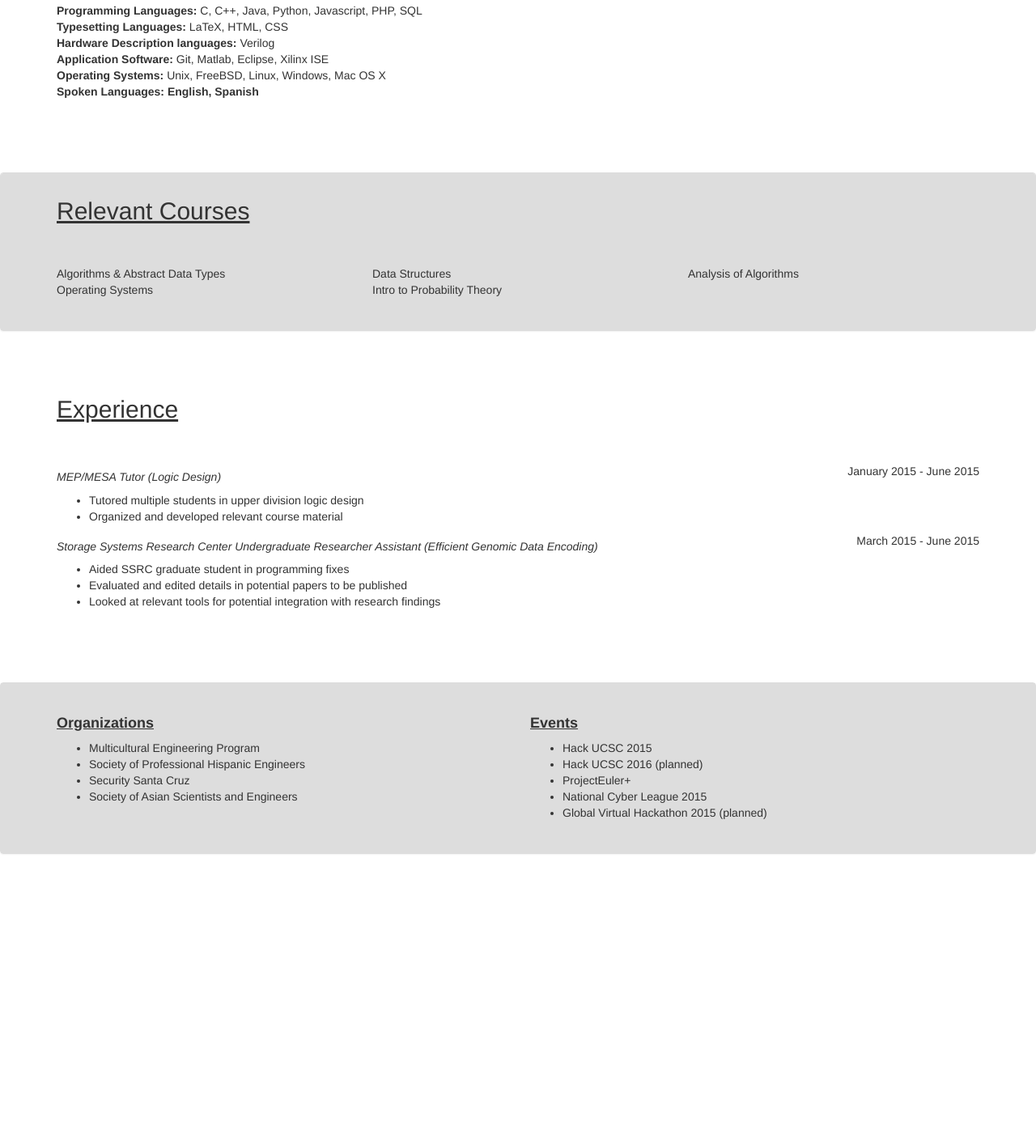
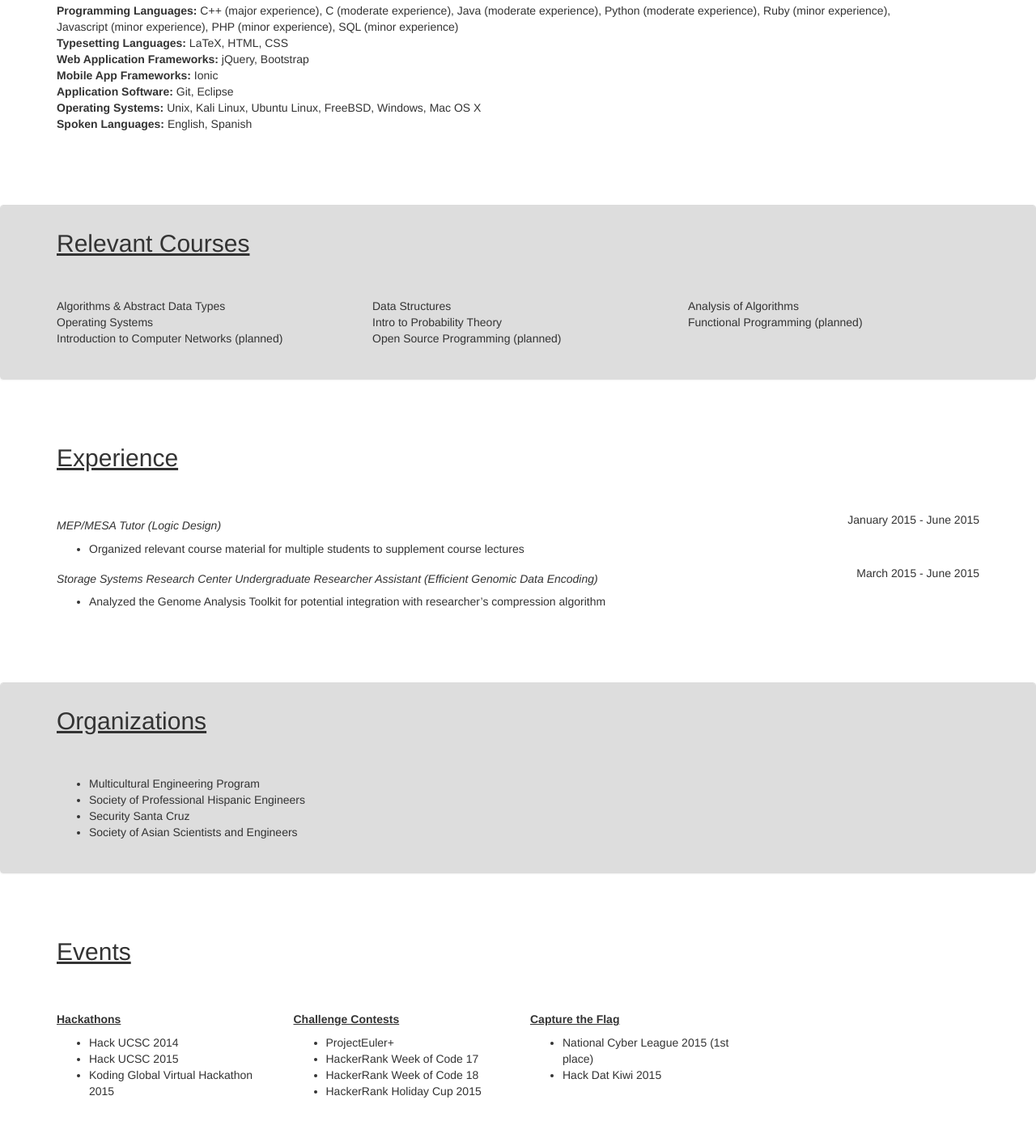
Before and after one commit to DavidDDavidson/UCSC-Personal-Website, a plain HTML site: page Code/resume.html in a window 1280 px wide. Shown: the part 463-1864 px from the top of the page at 81% size. Before the commit the page ends 1568 px from the top, so only its background shows below. Drawn offline with nearby package versions, Linux system fonts and the light colour scheme.

Commit message:
Updated Resume

```diff
--- a/Code/index.css
+++ b/Code/index.css
@@ -1,6 +1,6 @@
 /* Jumbotron */
 .jumbotron{
-  background-image: url(Files/Dew.jpg);
+  background-image: url(Files/CPU.jpg);
   background-size: cover;
   color: white;
   margin-bottom: 0px;
--- a/Code/resume.html
+++ b/Code/resume.html
@@ -44,13 +44,13 @@
                 <h3><b>University of California: Santa Cruz</b></h3>
                 <p align="left">
                   <i>Bachelor of Science in Computer Science</i><br>
-                  <i>Minor in Computer Engineering</i><br>
+                  <i>Bachelor of Arts in Network and Digital Technology</i><br>
                 </p>
               </div>
 
               <div class = "col-md-6 col-sm-6 col-xs-6">
                 <p align="right">
-                  <i>Expected Graduation - June 2016</i>
+                  <i>Expected Graduation - June 2017</i>
                 </p>
               </div>
             </div>
@@ -75,12 +75,14 @@
             <div class="row">
               <div class = "col-md-12 col-sm-12 col-xs-12">
                 <p align="left">
-                  <b>Programming Languages:</b> C, C++, Java, Python, Javascript, PHP, SQL<br>
+                  <b>Programming Languages:</b> C++ (major experience), C (moderate experience), Java (moderate experience), Python (moderate experience), Ruby (minor experience),<br>
+                  Javascript (minor experience), PHP (minor experience), SQL (minor experience)<br>
                   <b>Typesetting Languages:</b> LaTeX, HTML, CSS<br>
-                  <b>Hardware Description languages:</b> Verilog<br>
-                  <b>Application Software:</b> Git, Matlab, Eclipse, Xilinx ISE<br>
-                  <b>Operating Systems:</b> Unix, FreeBSD, Linux, Windows, Mac OS X<br>
-                  <b>Spoken Languages: English, Spanish</b>
+                  <b>Web Application Frameworks:</b> jQuery, Bootstrap<br>
+                  <b>Mobile App Frameworks:</b> Ionic<br>
+                  <b>Application Software:</b> Git, Eclipse<br>
+                  <b>Operating Systems:</b> Unix, Kali Linux, Ubuntu Linux, FreeBSD, Windows, Mac OS X<br>
+                  <b>Spoken Languages:</b> English, Spanish
                 </p>
               </div>
             </div>
@@ -106,18 +108,21 @@
               <div class = "col-md-4 col-sm-4 col-xs-4">
                 <p align="left">
                   Algorithms & Abstract Data Types<br>
-                  Operating Systems
+                  Operating Systems<br>
+                  Introduction to Computer Networks (planned)
                 </p>
               </div>
               <div class = "col-md-4 col-sm-4 col-xs-4">
                 <p align="left">
                   Data Structures<br>
-                  Intro to Probability Theory
+                  Intro to Probability Theory<br>
+                  Open Source Programming (planned)
                 </p>
               </div>
               <div class = "col-md-4 col-sm-4 col-xs-4">
                 <p align="left">
-                  Analysis of Algorithms
+                  Analysis of Algorithms<br>
+                  Functional Programming (planned)
                 </p>
               </div>
             </div>
@@ -144,12 +149,7 @@
               <div class = "col-md-8 col-sm-8 col-xs-8">
                 <h5><i>MEP/MESA Tutor (Logic Design)</i></h3>
                 <ul>
-                  <li>
-                    Tutored multiple students in upper division logic design
-                  </li>
-                  <li>
-                    Organized and developed relevant course material
-                  </li>
+                  <li>Organized relevant course material for multiple students to supplement course lectures</li>
                 </ul>
               </div>
               <div class = "col-md-4 col-sm-4 col-xs-4">
@@ -163,15 +163,7 @@
               <div class = "col-md-8 col-sm-8 col-xs-8">
                 <h5><i>Storage Systems Research Center Undergraduate Researcher Assistant (Efficient Genomic Data Encoding)</i></h3>
                 <ul>
-                  <li>
-                    Aided SSRC graduate student in programming fixes
-                  </li>
-                  <li>
-                    Evaluated and edited details in potential papers to be published
-                  </li>
-                  <li>
-                    Looked at relevant tools for potential integration with research findings
-                  </li>
+                  <li>Analyzed the Genome Analysis Toolkit for potential integration with researcher’s compression algorithm</li>
                 </ul>
               </div>
               <div class = "col-md-4 col-sm-4 col-xs-4">
@@ -187,26 +179,24 @@
 
     <div class="grey-panel">
       <div class="panel panel-default">
+        <div class="panel-heading">
+          <div class="container">
+            <div class="row">
+              <div class = "col-md-12 col-sm-12 col-xs-12">
+                <h2><u>Organizations</u></h2>
+              </div>
+            </div>
+          </div>
+        </div>
         <div class="panel-body">
           <div class="container">
             <div class="row">
               <div class = "col-md-6 col-sm-6 col-xs-6">
-                <h4><b><u>Organizations</u></b></h4>
                 <ul>
                   <li>Multicultural Engineering Program</li>
                   <li>Society of Professional Hispanic Engineers</li>
                   <li>Security Santa Cruz</li>
                   <li>Society of Asian Scientists and Engineers</li>
-                </ul>
-              </div>
-              <div class = "col-md-6 col-sm-6 col-xs-6">
-                <h4><b><u>Events</u></b></h4>
-                <ul>
-                  <li>Hack UCSC 2015</li>
-                  <li>Hack UCSC 2016 (planned)</li>
-                  <li>ProjectEuler+</li>
-                  <li>National Cyber League 2015</li>
-                  <li>Global Virtual Hackathon 2015 (planned)</li>
                 </ul>
               </div>
             </div>
@@ -215,5 +205,51 @@
       </div>
     </div>
 
+
+    <div class="white-panel">
+      <div class="panel panel-default">
+        <div class="panel-heading">
+          <div class="container">
+            <div class="row">
+              <div class = "col-md-12 col-sm-12 col-xs-12">
+                <h2><u>Events</u></h2>
+              </div>
+            </div>
+          </div>
+        </div>
+        <div class="panel-body">
+          <div class="container">
+            <div class="row">
+              <div class = "col-md-3 col-sm-3 col-xs-3">
+                <h5><b><u>Hackathons</u></b></h5>
+                <ul>
+                  <li>Hack UCSC 2014</li>
+                  <li>Hack UCSC 2015</li>
+                  <li>Koding Global Virtual Hackathon 2015</li>
+                </ul>
+              </div>
+              <div class = "col-md-3 col-sm-3 col-xs-3">
+                <h5><b><u>Challenge Contests</u></b></h5>
+                <ul>
+                  <li>ProjectEuler+</li>
+                  <li>HackerRank Week of Code 17</li>
+                  <li>HackerRank Week of Code 18</li>
+                  <li>HackerRank Holiday Cup 2015</li>
+                </ul>
+              </div>
+              <div class = "col-md-3 col-sm-3 col-xs-3">
+                <h5><b><u>Capture the Flag</u></b></h5>
+                <ul>
+                  <li>National Cyber League 2015 (1st place)</li>
+                  <li>Hack Dat Kiwi 2015</li>
+                </ul>
+              </div>
+            </div>
+          </div>
+        </div>
+      </div>
+    </div>
+
+
   </body>
 </html>
```
Also changed, not shown: Code/index.html (+4 -4 lines).
